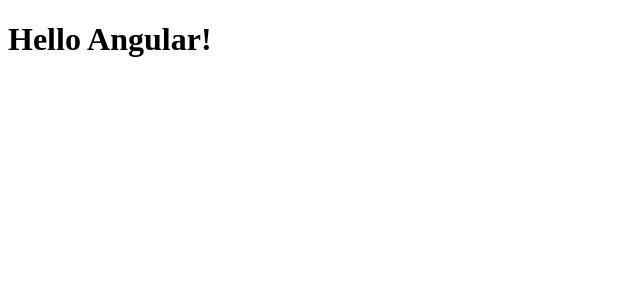
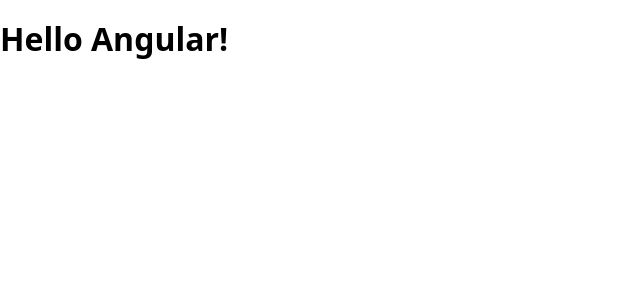
Before and after one commit to gabrielmoisesa/angular-blog, an Angular app: page / in a window 1280 px wide. Shown: the top 300 px of the page, without its empty margins (0-640 px from the left). Built offline with nearby package versions, Linux system fonts and the light colour scheme.

Commit message:
build: install & apply modern normalize

```diff
--- a/package.json
+++ b/package.json
@@ -18,6 +18,7 @@
     "@angular/platform-browser": "^16.2.0",
     "@angular/platform-browser-dynamic": "^16.2.0",
     "@angular/router": "^16.2.0",
+    "modern-normalize": "^2.0.0",
     "rxjs": "~7.8.0",
     "tslib": "^2.3.0",
     "zone.js": "~0.13.0"
--- a/src/styles.css
+++ b/src/styles.css
@@ -1 +1 @@
-/* You can add global styles to this file, and also import other style files */
+@import 'node_modules/modern-normalize/modern-normalize.css';
```
Also changed, not shown: 2 other files (tests, documents, lock files or other folders).
